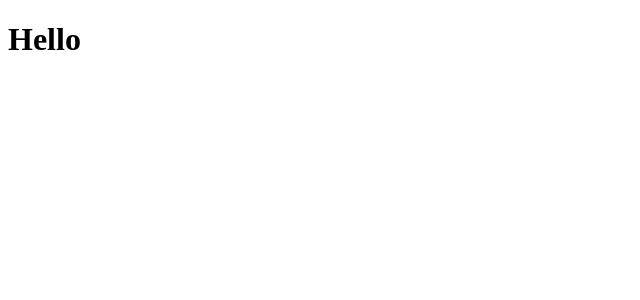
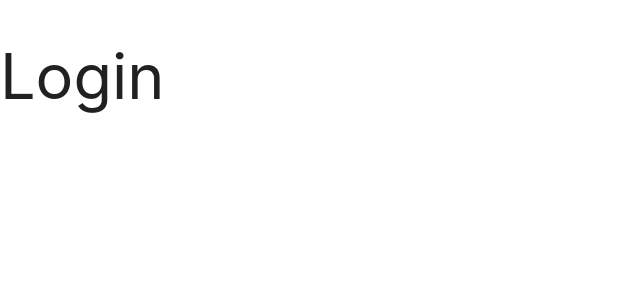
Before and after one commit to ExuCounter/MERN-cut-links, a React (Create React App) app in the folder client/: page / in a window 1280 px wide. Shown: the top 300 px of the page, without its empty margins (0-640 px from the left). Built offline with nearby package versions, Linux system fonts and the light colour scheme.

Commit message:
Connect materialize

```diff
--- a/client/package.json
+++ b/client/package.json
@@ -6,8 +6,10 @@
     "@testing-library/jest-dom": "^4.2.4",
     "@testing-library/react": "^9.5.0",
     "@testing-library/user-event": "^7.2.1",
+    "materialize-css": "^1.0.0",
     "react": "^16.13.1",
     "react-dom": "^16.13.1",
+    "react-materialize": "^3.8.10",
     "react-scripts": "3.4.1"
   },
   "scripts": {
--- a/client/src/App.js
+++ b/client/src/App.js
@@ -1,8 +1,11 @@
 import React from 'react';
+import 'materialize-css/dist/css/materialize.min.css'
+import '../src/index.css';
+
 function App() {
   return (
     <div>
-      <h1>Hello</h1>
+        <h1>Login</h1>
     </div>
   )
 }
--- a/package.json
+++ b/package.json
@@ -23,6 +23,7 @@
     "express": "^4.17.1",
     "express-validator": "^6.4.1",
     "jsonwebtoken": "^8.5.1",
+    "materialize-css": "^1.0.0-rc.2",
     "mongoose": "^5.9.12"
   },
   "devDependencies": {
```
Also changed, not shown: client/public/manifest.json, 2 other files (tests, documents, lock files or other folders).
